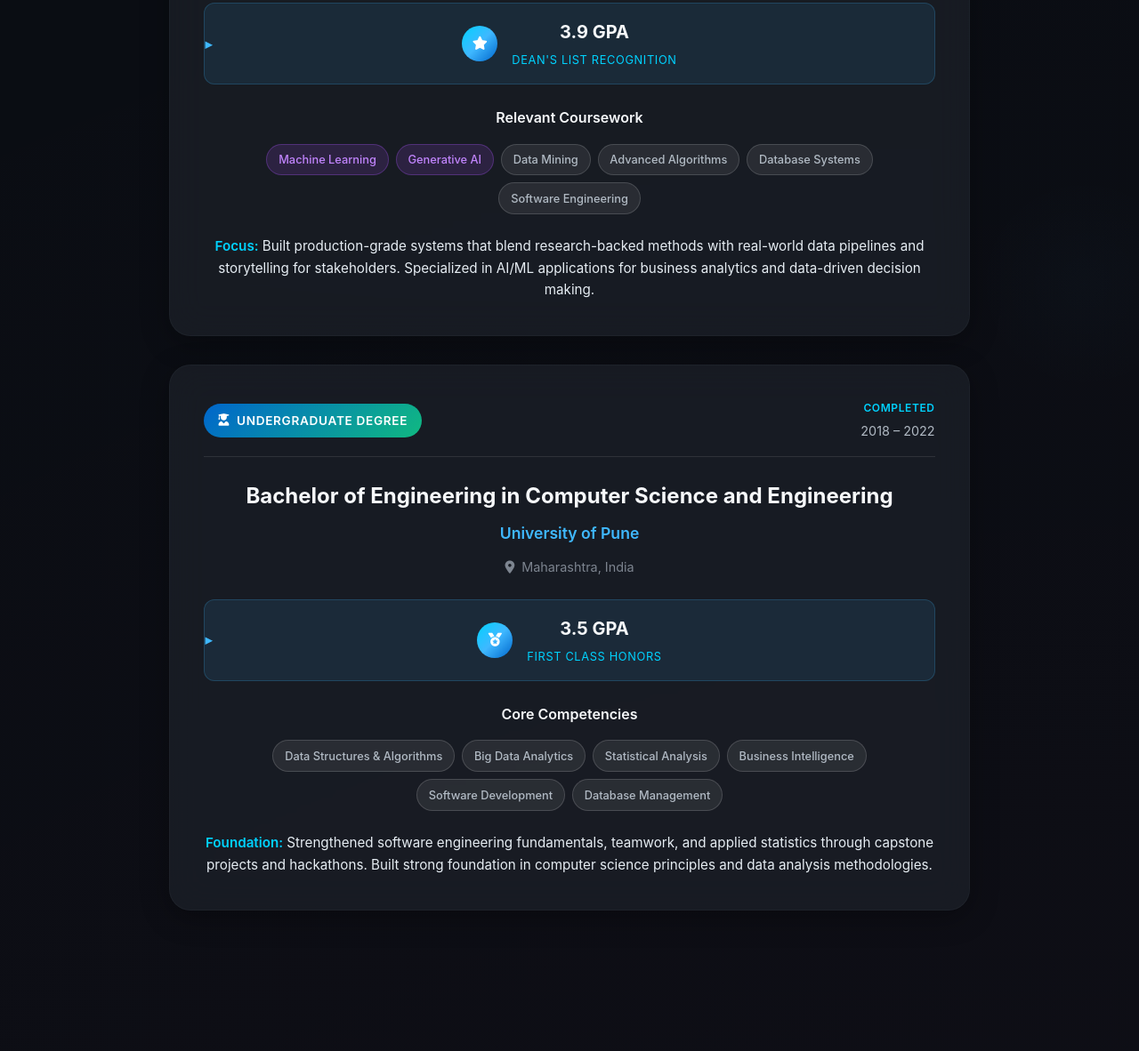
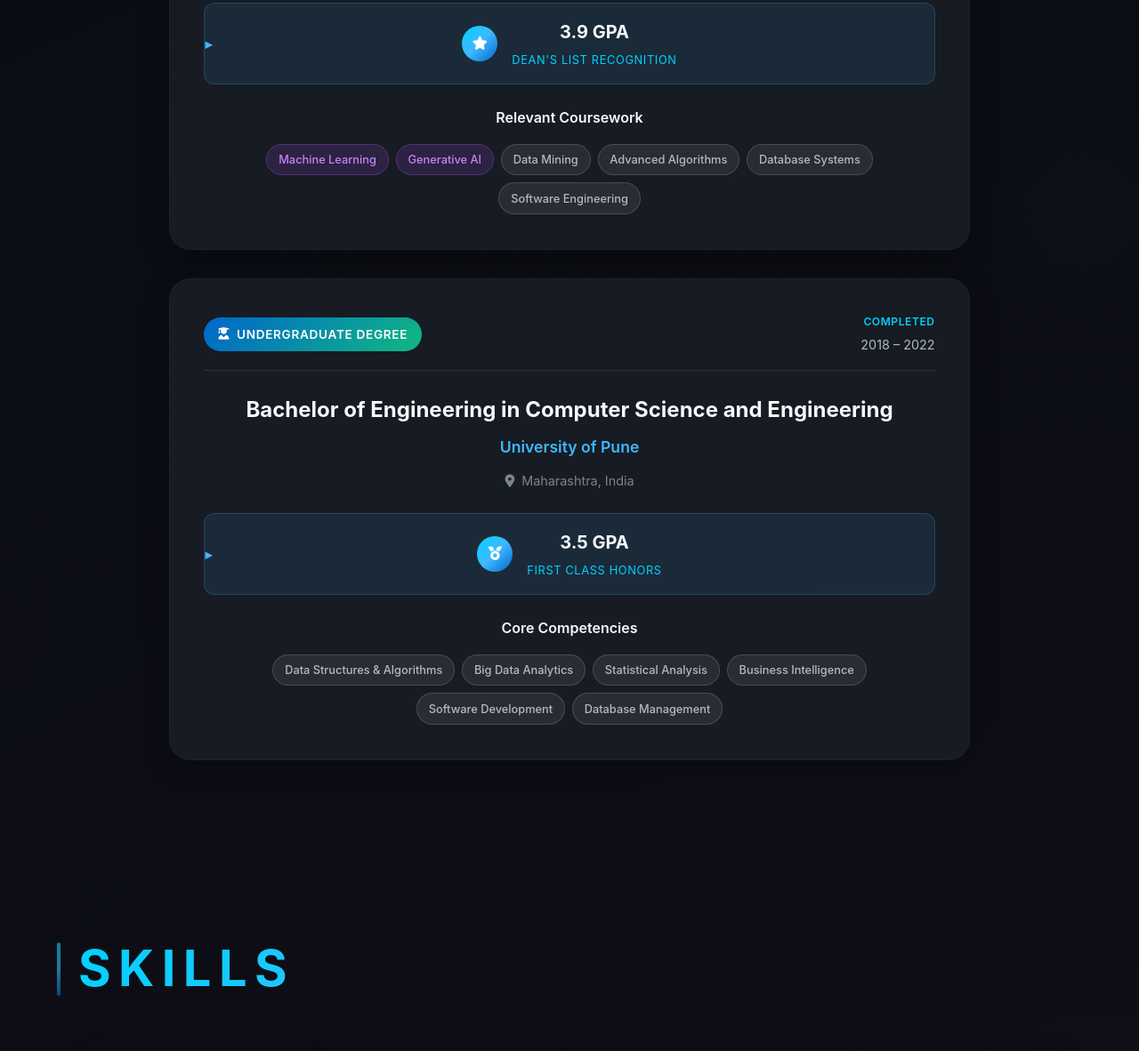
Before and after one commit to TheKalyaniMohite/portfolio-ai-widget, a website: page public/index.html in a window 1280 px wide. Shown: the part 5137-6319 px from the top of the page at 89% size. Drawn offline with Linux system fonts and the light colour scheme.

Commit message:
Comment out education description lines (Focus and Foundation) for cleaner presentation

```diff
--- a/public/index.html
+++ b/public/index.html
@@ -3401,9 +3401,9 @@
                     <span class="course-tag">Software Engineering</span>
                   </div>
                 </div>
-                <div class="education-description">
+                <!-- <div class="education-description">
                   <strong>Focus:</strong> Built production-grade systems that blend research-backed methods with real-world data pipelines and storytelling for stakeholders. Specialized in AI/ML applications for business analytics and data-driven decision making.
-                </div>
+                </div> -->
               </div>
             </div>
           </article>
@@ -3449,9 +3449,9 @@
                     <span class="course-tag">Database Management</span>
                   </div>
                 </div>
-                <div class="education-description">
+                <!-- <div class="education-description">
                   <strong>Foundation:</strong> Strengthened software engineering fundamentals, teamwork, and applied statistics through capstone projects and hackathons. Built strong foundation in computer science principles and data analysis methodologies.
-                </div>
+                </div> -->
               </div>
             </div>
           </article>
```
